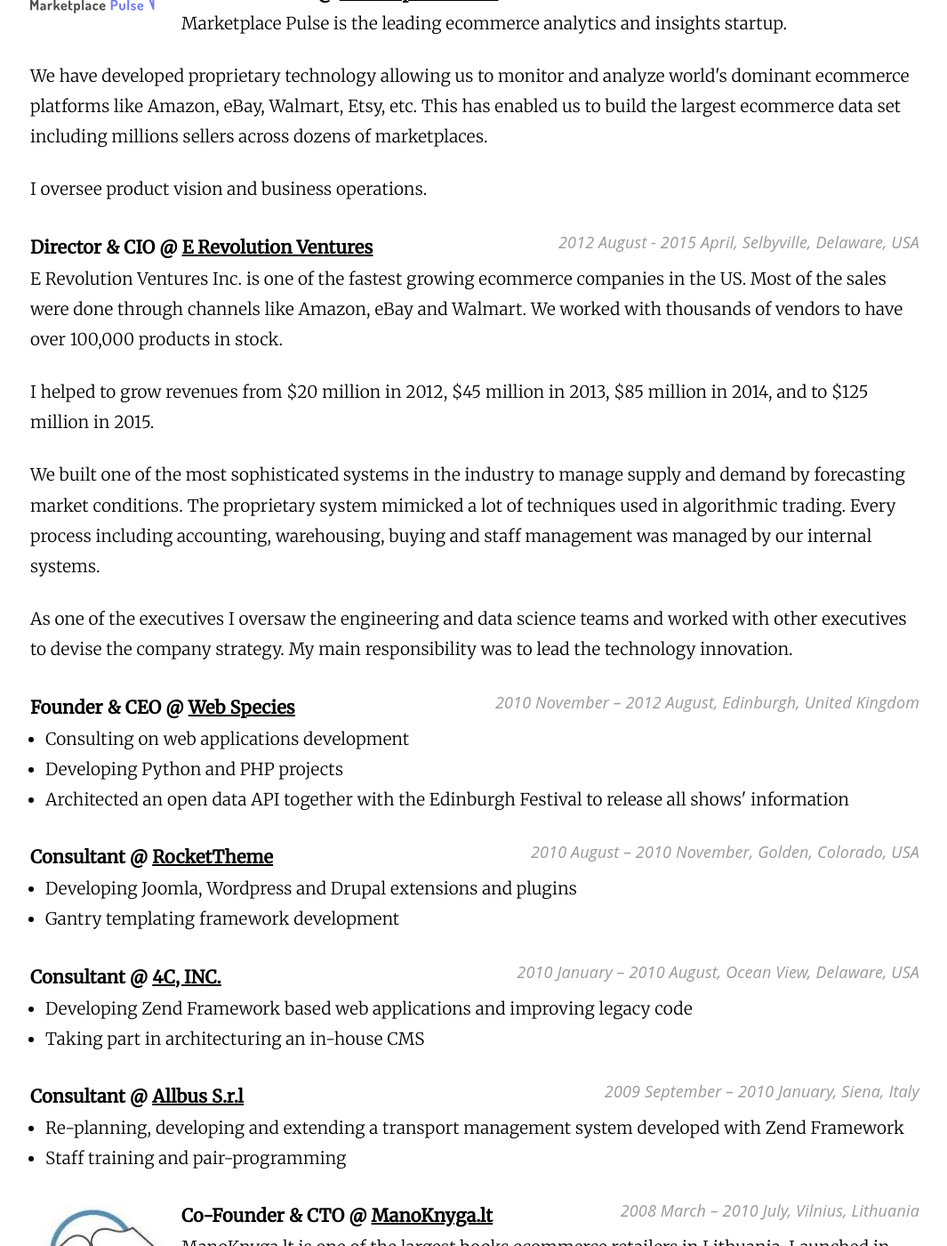
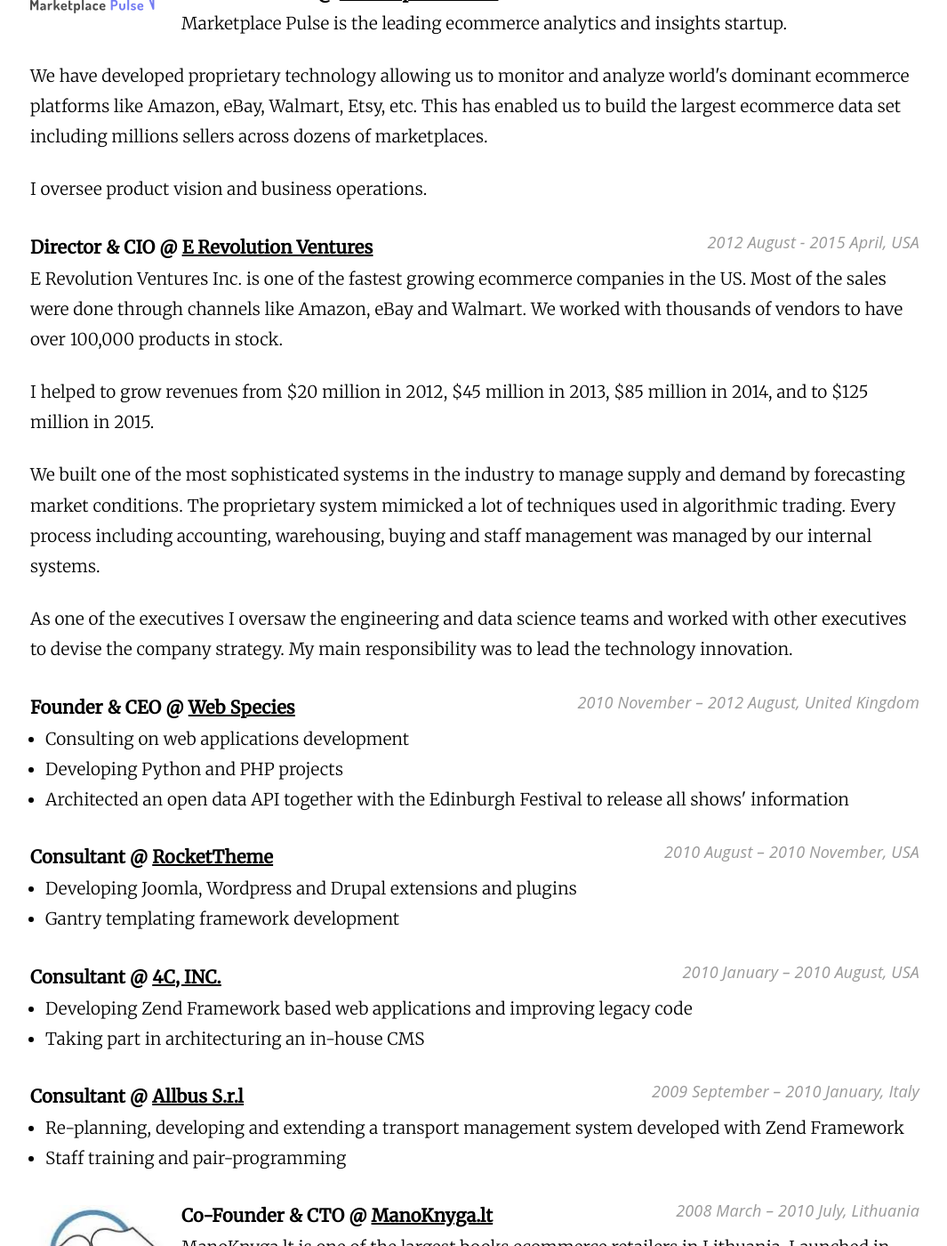
Before and after one commit to juokaz/juokaz.com, a Jekyll site: the page built from cv.html, in a window 1280 px wide and 1400 px high, scrolled down 392 px. Shown: the whole window at 89% size, without its empty margins (106-1171 px from the left). Built offline with Jekyll 4.4.1, drawn with Linux system fonts in a browser that asks for light colours; some of the changed text lies outside the part shown.

Commit message:
Cleanup copy

```diff
--- a/cv.html
+++ b/cv.html
@@ -20,44 +20,44 @@
 <h2>Experience</h2>
 
 <img src="/images/marketplacepulse.png" alt='Marketplace Pulse' class="logo" />
-<h3 class="margin-top">Founder & CEO @ <a href="https://www.marketplacepulse.com/">Marketplace Pulse</a><span>2015 August – now, New York, USA</span></h3>
+<h3 class="margin-top">Founder & CEO @ <a href="https://www.marketplacepulse.com/">Marketplace Pulse</a><span>2015 August – now, USA</span></h3>
 <p>Marketplace Pulse is the leading ecommerce analytics and insights startup.</p>
 <p>We have developed proprietary technology allowing us to monitor and analyze world's dominant ecommerce platforms like Amazon, eBay, Walmart, Etsy, etc. This has enabled us to build the largest ecommerce data set including millions sellers across dozens of marketplaces.</p>
 <p>I oversee product vision and business operations.</p>
 
-<h3 class="margin-top">Director & CIO @ <a href="http://www.erevolutionventures.com/">E Revolution Ventures</a><span>2012 August - 2015 April, Selbyville, Delaware, USA</span></h3>
+<h3 class="margin-top">Director & CIO @ <a href="http://www.erevolutionventures.com/">E Revolution Ventures</a><span>2012 August - 2015 April, USA</span></h3>
 <p>E Revolution Ventures Inc. is one of the fastest growing ecommerce companies in the US. Most of the sales were done through channels like Amazon, eBay and Walmart. We worked with thousands of vendors to have over 100,000 products in stock.</p>
 <p>I helped to grow revenues from $20 million in 2012, $45 million in 2013, $85 million in 2014, and to $125 million in 2015.</p>
 <p>We built one of the most sophisticated systems in the industry to manage supply and demand by forecasting market conditions. The proprietary system mimicked a lot of techniques used in algorithmic trading. Every process including accounting, warehousing, buying and staff management was managed by our internal systems. </p>
 <p>As one of the executives I oversaw the engineering and data science teams and worked with other executives to devise the company strategy. My main responsibility was to lead the technology innovation.</p>
 
-<h3 class="margin-top">Founder & CEO @ <a href="http://juokaz.github.io/webspecies">Web Species</a><span>2010 November – 2012 August, Edinburgh, United Kingdom</span></h3>
+<h3 class="margin-top">Founder & CEO @ <a href="http://juokaz.github.io/webspecies">Web Species</a><span>2010 November – 2012 August, United Kingdom</span></h3>
 <ul>
     <li>Consulting on web applications development</li>
     <li>Developing Python and PHP projects</li>
     <li>Architected an open data API together with the Edinburgh Festival to release all shows' information</li>
 </ul>
 
-<h3 class="margin-top">Consultant @ <a href="http://www.rockettheme.com/">RocketTheme</a><span>2010 August – 2010 November, Golden, Colorado, USA</span></h3>
+<h3 class="margin-top">Consultant @ <a href="http://www.rockettheme.com/">RocketTheme</a><span>2010 August – 2010 November, USA</span></h3>
 <ul>
     <li>Developing Joomla, Wordpress and Drupal extensions and plugins</li>
     <li>Gantry templating framework development</li>
 </ul>
 
-<h3 class="margin-top">Consultant @ <a href="http://www.4cinc.com/">4C, INC.</a><span>2010 January – 2010 August, Ocean View, Delaware, USA</span></h3>
+<h3 class="margin-top">Consultant @ <a href="http://www.4cinc.com/">4C, INC.</a><span>2010 January – 2010 August, USA</span></h3>
 <ul>
     <li>Developing Zend Framework based web applications and improving legacy code</li>
     <li>Taking part in architecturing an in-house CMS</li>
 </ul>
 
-<h3 class="margin-top">Consultant @ <a href="http://www.sengerio.com/">Allbus S.r.l</a><span>2009 September – 2010 January, Siena, Italy</span></h3>
+<h3 class="margin-top">Consultant @ <a href="http://www.sengerio.com/">Allbus S.r.l</a><span>2009 September – 2010 January, Italy</span></h3>
 <ul>
     <li>Re-planning, developing and extending a transport management system developed with Zend Framework</li>
     <li>Staff training and pair-programming</li>
 </ul>
 
 <img src="/images/manoknyga.jpg" alt='ManoKnyga' class="logo" />
-<h3 class="margin-top">Co-Founder & CTO @ <a href="http://www.manoknyga.lt/">ManoKnyga.lt</a><span>2008 March – 2010 July, Vilnius, Lithuania</span></h3>
+<h3 class="margin-top">Co-Founder & CTO @ <a href="http://www.manoknyga.lt/">ManoKnyga.lt</a><span>2008 March – 2010 July, Lithuania</span></h3>
 <p>ManoKnyga.lt is one of the largest books ecommerce retailers in Lithuania. Launched in 2008 we were building a startup before anyone even used that term.</p>
 <p>In my role as a CTO I built the initial infrastructure which included a storefront, warehouse management, payments and invoicing systems, etc. Later we built a team of engineers to further scale the operations.</p>
 <p>As one of the founders I also worked on strategy and overall business direction to achieve profitability and sustained growth.</p>
```
Also changed, not shown: index.html (+4 -6 lines).
